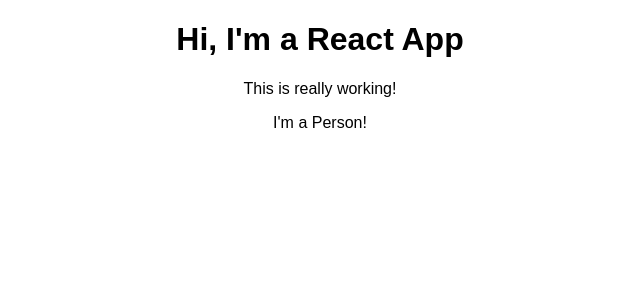
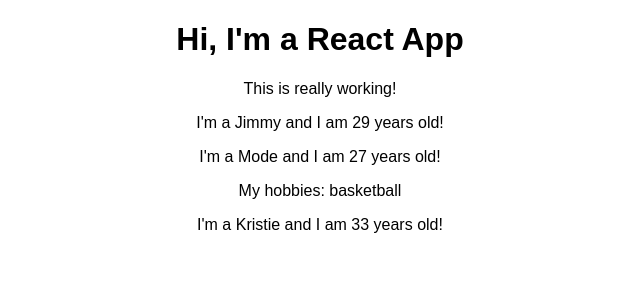
Before and after one commit to mode68/react-complete-guide, a React (Create React App) app: page / in a window 1280 px wide. Shown: the top 300 px of the page, without its empty margins (320-960 px from the left). Built offline with nearby package versions, Linux system fonts and the light colour scheme.

Commit message:
Props added to Person component

```diff
--- a/src/App.js
+++ b/src/App.js
@@ -8,7 +8,9 @@
       <div className="App">
         <h1>Hi, I'm a React App</h1>
         <p>This is really working!</p>
-        <Person />
+        <Person name='Jimmy' age='29' />
+        <Person name='Mode' age='27'>My hobbies: basketball</Person>
+        <Person name='Kristie' age='33' />
       </div>
     );
   }
--- a/src/Person/Person.js
+++ b/src/Person/Person.js
@@ -1,8 +1,11 @@
 import React from 'react'
 
-const person = () => {
+const person = (props) => {
     return (
-        <p>I'm a Person!</p>
+        <div>
+            <p>I'm a {props.name} and I am {props.age} years old!</p>
+            <p>{props.children}</p>
+        </div>
     );
 }
 
```
